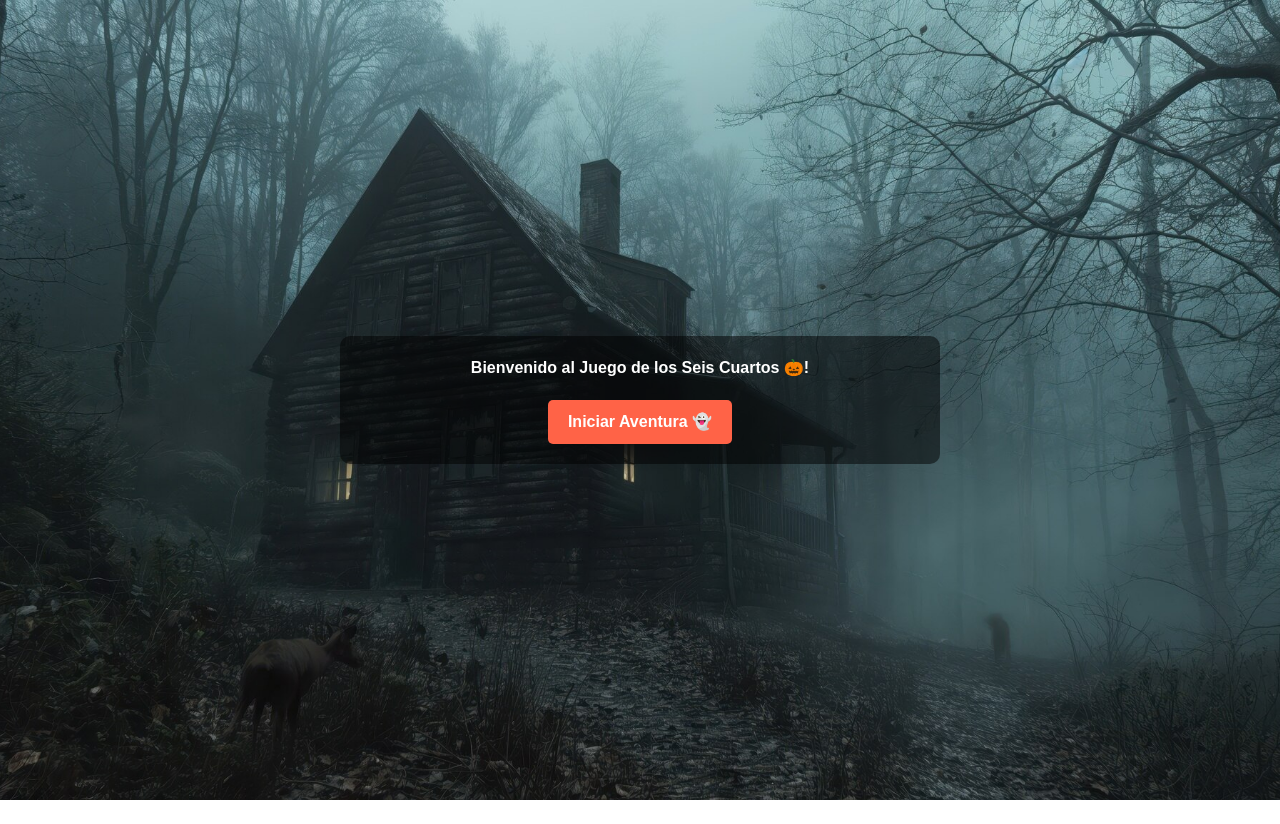
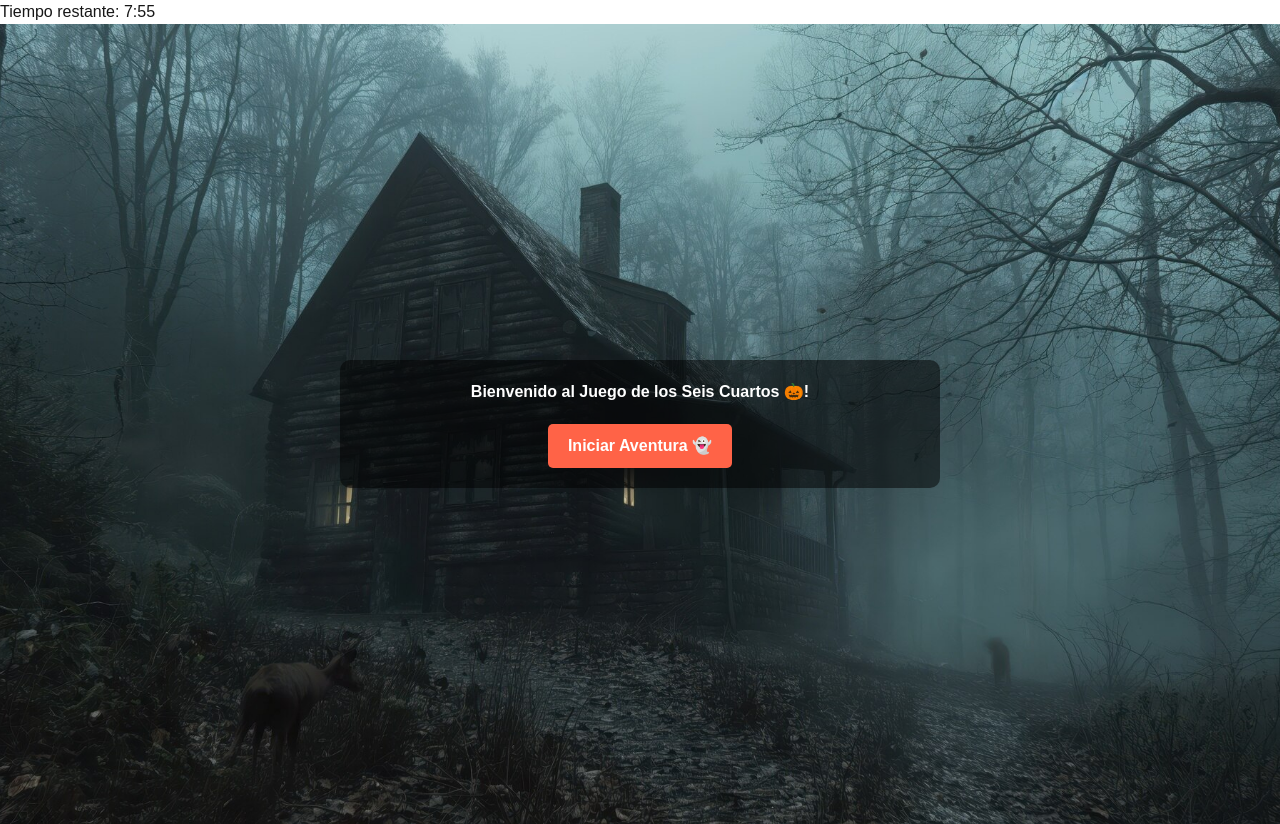
Before and after one commit to jsborbon/hackaton-halloween, a Next.js app: page / in a window 1280 px wide. Before the commit the page ends 800 px from the top, so only its background shows below. Built offline with nearby package versions, Linux system fonts and the light colour scheme.

Commit message:
Contador 1

```diff
--- /dev/null
+++ b/src/app/components/Contador.js
@@ -0,0 +1,46 @@
+// app/Contador.js
+"use client"; // Asegúrate de que este componente sea del lado del cliente
+
+import { useEffect, useState } from "react";
+
+const Contador = () => {
+  const [tiempoRestante, setTiempoRestante] = useState(() => {
+    const tiempoGuardado = localStorage.getItem("tiempoRestante");
+    return tiempoGuardado ? JSON.parse(tiempoGuardado) : 8 * 60; // 8 minutos en segundos
+  });
+
+  const [isActive, setIsActive] = useState(true);
+
+  useEffect(() => {
+    let intervalo;
+
+    if (isActive && tiempoRestante > 0) {
+      intervalo = setInterval(() => {
+        setTiempoRestante((prev) => {
+          const nuevoTiempo = prev - 1;
+          localStorage.setItem("tiempoRestante", JSON.stringify(nuevoTiempo));
+          return nuevoTiempo;
+        });
+      }, 1000);
+    } else if (tiempoRestante === 0) {
+      setIsActive(false);
+      localStorage.removeItem("tiempoRestante"); // Opcional: limpiar el tiempo al llegar a 0
+    }
+
+    return () => clearInterval(intervalo);
+  }, [isActive, tiempoRestante]);
+
+  const formatearTiempo = (segundos) => {
+    const minutos = Math.floor(segundos / 60);
+    const secs = segundos % 60;
+    return `${minutos}:${secs < 10 ? `0${secs}` : secs}`;
+  };
+
+  return (
+    <div className="w-fit">
+      <h2>Tiempo restante: {formatearTiempo(tiempoRestante)}</h2>
+    </div>
+  );
+};
+
+export default Contador;
--- a/src/app/layout.js
+++ b/src/app/layout.js
@@ -1,5 +1,7 @@
 import localFont from "next/font/local";
 import "./globals.css";
+import Contador from "./components/Contador";
+
 
 const geistSans = localFont({
   src: "./fonts/GeistVF.woff",
@@ -23,6 +25,7 @@ export default function RootLayout({ children }) {
       <body
         className={`${geistSans.variable} ${geistMono.variable} antialiased`}
       >
+        <Contador />
         {children}
       </body>
     </html>
```
